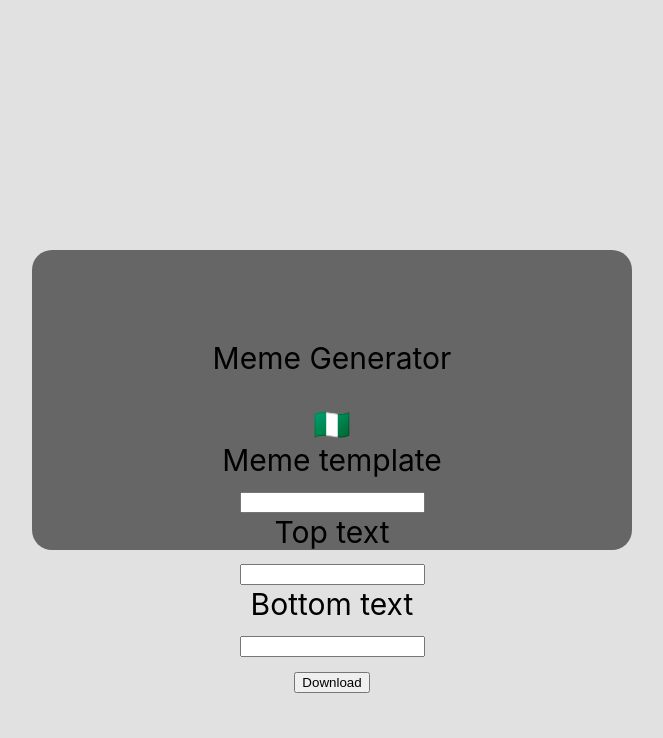
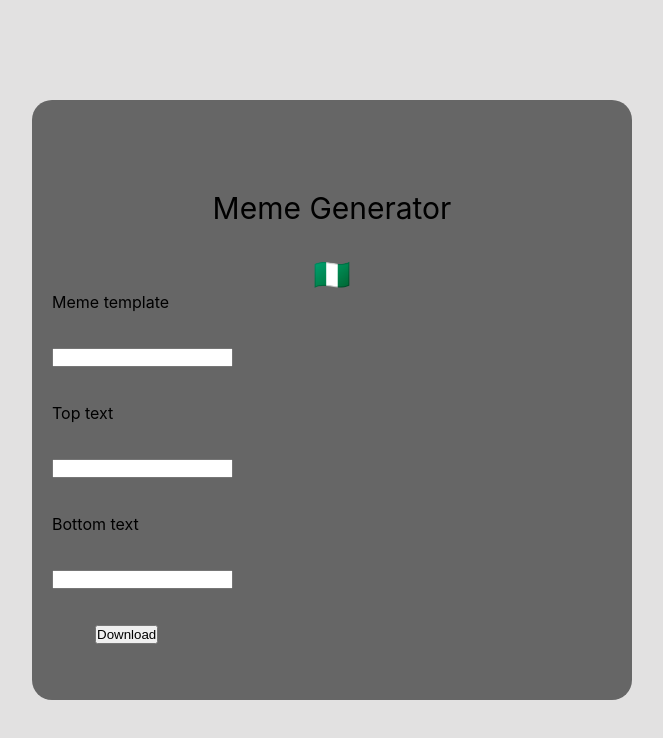
Before and after one commit to sawtoothridge13/pjct-react-2-meme-generator, a React app: page / in a window 1280 px wide. Shown: the top 738 px of the page, without its empty margins (308-971 px from the left). Built offline with nearby package versions, Linux system fonts and the light colour scheme; the HTML template or start-up script is replaced by a standard one.

Commit message:
Align meme template, top text, bottom text left in App.css

```diff
--- a/src/App.css
+++ b/src/App.css
@@ -7,31 +7,41 @@
   justify-content: center;
 }
 
-/* header {
-  background-color: #ffffff;
-  height: 100px;
-  display: flex;
-  flex-direction: column;
-  align-items: center;
-  justify-content: center;
-  font-size: 40px;
-  color: #000000;
-  padding: 0px;
-  margin-bottom: 0px;
-} */
-
 .App > div {
   background-color: #666;
   padding: 60px 20px;
   margin: 20px;
   border-radius: 20px;
   width: 600px;
-  height: 300px;
+  height: 600px;
   font-size: 30px;
   text-align: center;
 }
 
-/* .App > form > label > input {
-  margin: 20px;
-  padding: 20px;
-} */
+.App > div > span {
+  font-size: 16px;
+  color: #000000;
+  padding: 0px;
+  margin-bottom: 0px;
+  display: flex;
+  align-items: center;
+  justify-content: left;
+}
+
+.App > div > input {
+  color: #000000;
+  padding: 0px;
+  margin-bottom: 0px;
+  display: flex;
+  align-items: center;
+  justify-content: left;
+}
+
+.App > div > button {
+  color: #000000;
+  padding: 0px;
+  margin-left: 43px;
+  display: flex;
+  align-items: center;
+  justify-content: left;
+}
```
